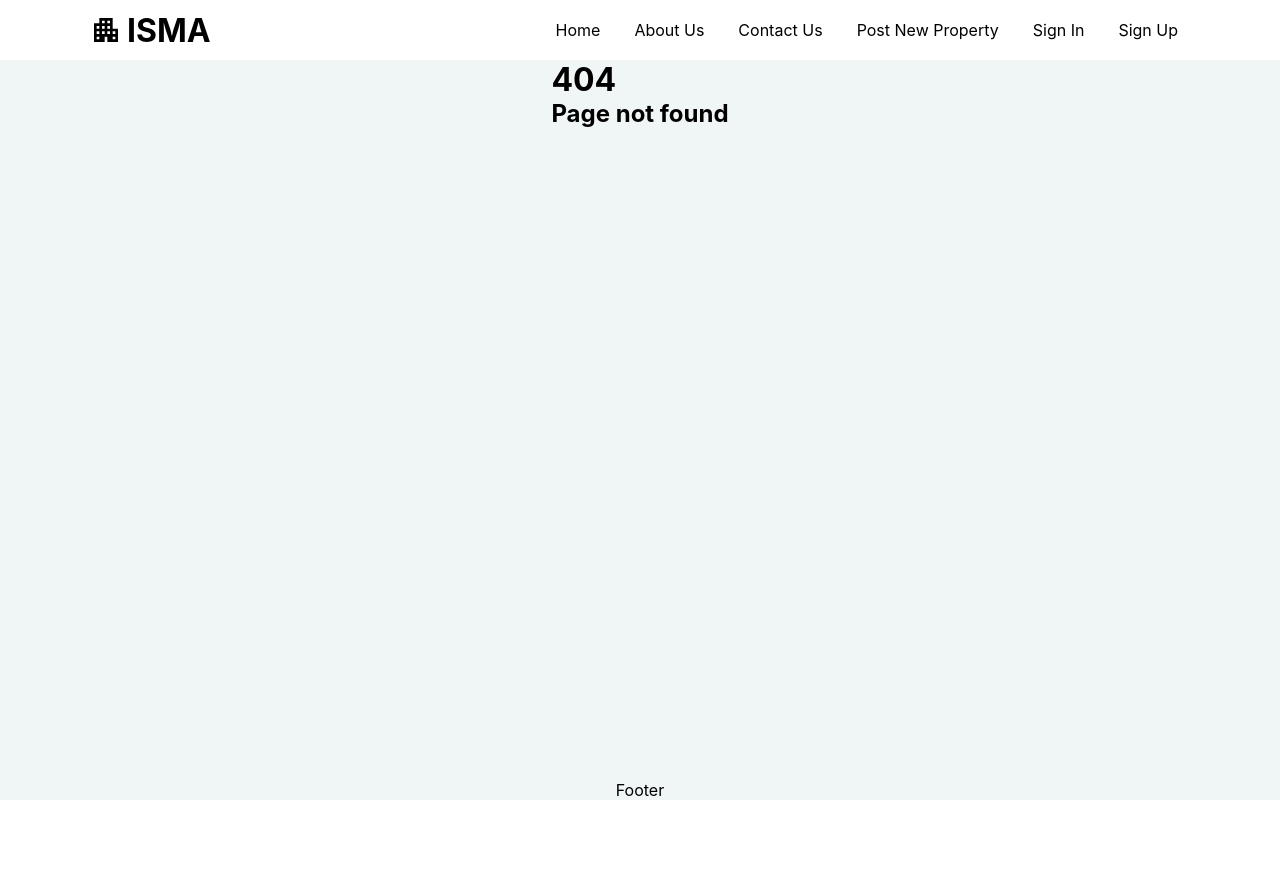
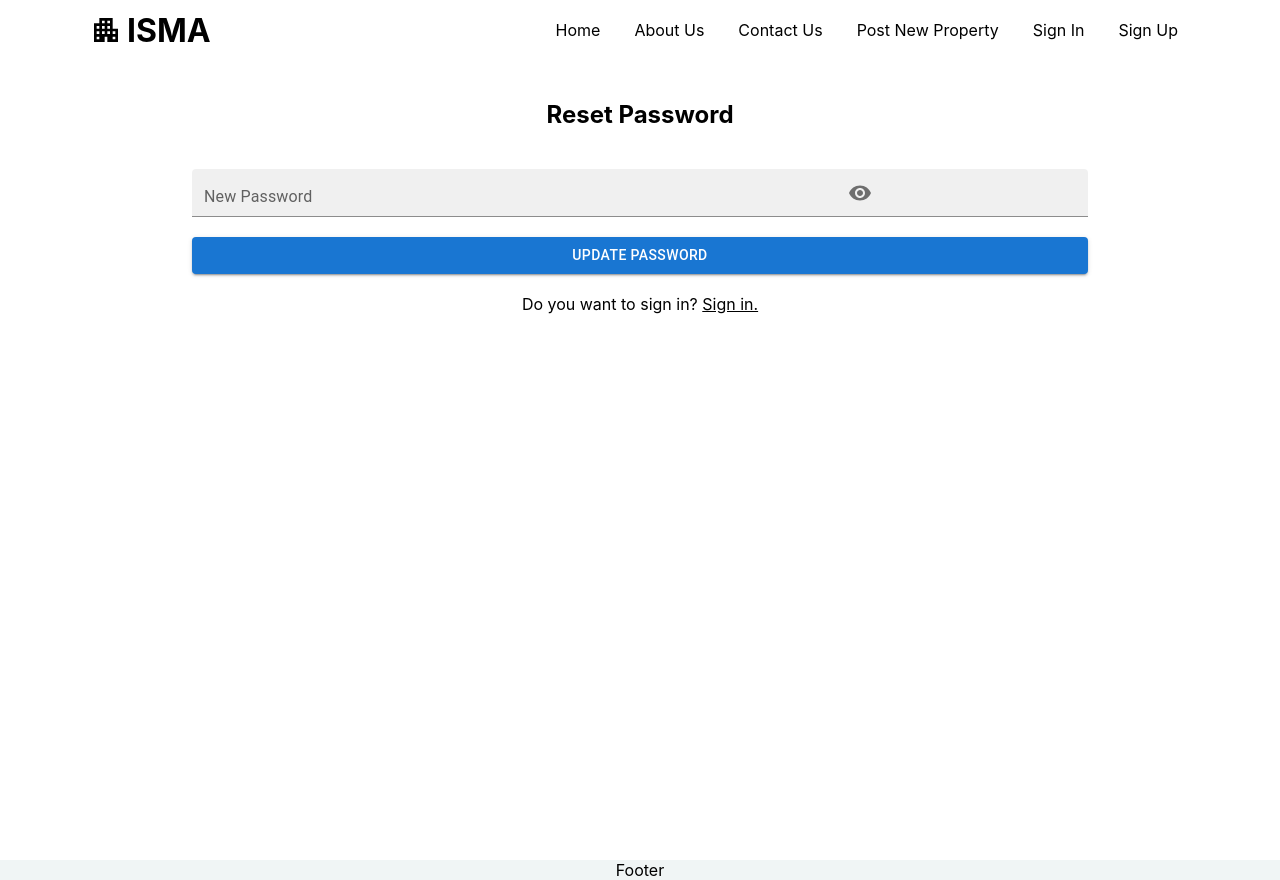
Before and after one commit to hirwajeaneric/apartment-sharing-web-app, a React (Create React App) app: page /reset-password in a window 1280 px wide. Before the commit this address had no page. Before the commit the page ends 800 px from the top, so only its background shows below. Built offline with nearby package versions, Linux system fonts and the light colour scheme.

Commit message:
Changed authentication structure

```diff
--- a/src/App.js
+++ b/src/App.js
@@ -21,6 +21,10 @@ import ReportPreview from './pages/ReportPreview';
 import TenantInfo from './pages/TenantInfo';
 import ErrorPage from './pages/ErrorPage';
 import PostProperty from './pages/PostProperty';
+import Signin from './pages/Signin';
+import Signup from './pages/Signup';
+import ResetPassword from './pages/ResetPassword';
+import RequestPasswordReset from './pages/RequestPasswordReset';
 
 function App() {
   return (
@@ -35,9 +39,14 @@ function App() {
             <Route path='' element={<Home />} />
             <Route path='property/:id' element={<PropertyDetailsHome />} />
 
+            <Route path='signin' element={<Signin />} />
+            <Route path='signup' element={<Signup />} />
+            <Route path='reset-password' element={<ResetPassword />} />
+            <Route path='forgot-password' element={<RequestPasswordReset />} />
+
             {/* Unrestricted Routes  */}
-            <Route path='post' element={<PostProperty />} />
-            <Route path='user/:fullName' element={localStorage.getItem(`usrTkn`) ? <UserAccount /> : <Navigate replace to='/' />} >
+            <Route path='post' element={localStorage.getItem(`usrTkn`) ? <PostProperty /> : <Navigate replace to='/signin' />} />
+            <Route path='user/:fullName' element={localStorage.getItem(`usrTkn`) ? <UserAccount /> : <Navigate replace to='/signin' />} >
               <Route path='' element={<UserAccountHome />} />
               <Route path='contracts' element={<Contracts />} />
               <Route path='settings' element={<UserAccountSettings />} />
--- a/src/components/sections/NavigationBar.jsx
+++ b/src/components/sections/NavigationBar.jsx
@@ -9,29 +9,14 @@ import { DesktopNav, Logo, MobileNav, MobileNavButton } from '../styled-componen
 import Box from '@mui/material/Box';
 import Modal from '@mui/material/Modal';
 
-const style = {
-  position: 'absolute',
-  left: '0px',
-  bottom: '0px',
-  height: '90vh',
-  width: '70%',
-  background: 'white',
-  boxShadow: 24,
-};
-
 export default function NavigationBar() {
   const [anchorEl, setAnchorEl] = useState(null);
   const navigate = useNavigate();
-  const [open, setOpen] = React.useState(false);
+  const [open, setOpen] = useState(false);
   const [userInfo, setUserInfo] = useState({ id: '', email: '', fullName: '', phone: '', nationality: '', nationalId: '', passportNumber: '', profilePicturer: '' });
-  const [openNav, setOpenNav] = useState(false);
 
   const handleOpenNav = () => setOpen(true);
   const handleCloseNav = () => setOpen(false);
-
-  const toggleMenu = () => {
-    setOpenNav(!openNav);
-  }
 
   useEffect(()=> {
     setUserInfo(JSON.parse(localStorage.getItem('usrInfo')));
@@ -46,14 +31,6 @@ export default function NavigationBar() {
     setAnchorEl(null);
   };
 
-  const displaySignupForm = () => {
-
-  }
-
-  const displaySigninForm = () => {
-
-
-  }
 
   const signout = () => {
     localStorage.removeItem('usrTkn');
@@ -78,8 +55,8 @@ export default function NavigationBar() {
             }
             {!localStorage.getItem('usrTkn') &&
               <>
-                <button type='button' onClick={displaySigninForm}>Sign In</button>
-                <button type='button' onClick={displaySignupForm}>Sign Up</button>
+                <NavLink to={'/signin'}>Sign In</NavLink>
+                <NavLink to={'/signup'}>Sign Up</NavLink>
               </>
             }
             {localStorage.getItem('usrTkn') &&
@@ -112,20 +89,12 @@ export default function NavigationBar() {
                 }
                 {!localStorage.getItem('usrTkn') &&
                   <>
-                    <button type='button' onClick={() => {displaySigninForm(); setOpen(false);}}>Sign In</button>
-                    <button type='button' onClick={() => {displaySignupForm(); setOpen(false);}}>Sign Up</button>
+                    <NavLink to={'/signin'} onClick={handleCloseNav}>Sign In</NavLink>
+                    <NavLink to={'/signup'} onClick={handleCloseNav}>Sign Up</NavLink>
                   </>
                 }
                 {localStorage.getItem('usrTkn') &&
-                  <div>
-                    <IconButton size="large" sx={{ padding: '0px' }} aria-label="account of current user" aria-controls="menu-appbar" aria-haspopup="true" onClick={handleMenu} color="inherit">
-                      <AccountCircle style={{ color: 'green' }}/>
-                    </IconButton>
-                    <Menu id="menu-appbar" anchorEl={anchorEl} anchorOrigin={{ vertical: 'top', horizontal: 'right' }} keepMounted transformOrigin={{ vertical: 'top', horizontal: 'right' }} open={Boolean(anchorEl)} onClose={handleClose}>
-                      <MenuItem onClick={() => { navigate(`/user/${userInfo.fullName.split(' ').join('')}/settings`); handleClose(); }}>Profile/Settings</MenuItem>
-                      <MenuItem onClick={() => { signout(); handleClose(); }}>Log out</MenuItem>
-                    </Menu>
-                  </div>
+                  <MenuItem onClick={() => { signout(); handleClose(); }}>Log out</MenuItem>
                 }
               </MobileNav>
             </Box>
--- a/src/components/styled-components/authenticationPages.jsx
+++ b/src/components/styled-components/authenticationPages.jsx
@@ -93,7 +93,7 @@ export const AuthenticationPageContainer = styled.div`
     height: 100%;
     min-height: 100vh;
     width: 100%;
-    background: #f0f5f5;
+    background: white;
 
     @media (max-width: 1080px) {
 
@@ -138,7 +138,7 @@ export const AuthFormContainer = styled.form`
     flex-direction: column;
     align-items: center;
     gap: 20px;
-    width: 30%;
+    width: 70%;
     margin-bottom: 80px;
 
     input, button, div {
--- a/src/components/sections/authentication/Signup.jsx
+++ b/src/pages/ResetPassword.jsx
@@ -1,10 +1,7 @@
-import { Button, TextField } from '@mui/material';
-import Snackbar from '@mui/material/Snackbar';
-import MuiAlert from '@mui/material/Alert';
-import React, { useState } from 'react';
-import { Link } from 'react-router-dom';
-import { AuthenticationPageContainer, AuthFormContainer, CommandButtons, InnerContainer } from '../../styled-components/authenticationPages';
-import axios from 'axios';
+import { Button } from '@mui/material';
+import React, { useState } from 'react'
+import { Link, useParams } from 'react-router-dom'
+import { AuthenticationPageContainer, AuthFormContainer, InnerContainer } from '../components/styled-components/authenticationPages';
 
 import InputLabel from '@mui/material/InputLabel';
 import IconButton from '@mui/material/IconButton';
@@ -13,20 +10,26 @@ import FilledInput from '@mui/material/FilledInput';
 import FormControl from '@mui/material/FormControl';
 import Visibility from '@mui/icons-material/Visibility';
 import VisibilityOff from '@mui/icons-material/VisibilityOff';
-import Apis from '../../utils/Apis';
+import { Helmet } from 'react-helmet-async';
+import Snackbar from '@mui/material/Snackbar';
+import MuiAlert from '@mui/material/Alert';
+import axios from 'axios';
+import Apis from '../utils/APIS';
 
 const Alert = React.forwardRef(function Alert(props, ref) {
   return <MuiAlert elevation={6} ref={ref} variant="filled" {...props} />;
 });
 
 
-const Signup = () => {
+const ResetPassword = () => {
+  const params = useParams();
+
   // States
-  const [showPassword, setShowPassword] = useState(false);
-  const [formData, setFormData] = useState({ fullName: '', email: '', phone: '', role: 'admin', password: '' });
+  const [showPassword, setShowPassword] = React.useState(false);
+  const [formData, setFormData] = useState({ password: '' });
   const [progress, setProgress] = useState({ value: '', disabled: false});
   const [open, setOpen] = useState(false);
-  const [responseMessage, setResponseMessage] = useState({ message: '', severity: ''});
+  const [responseMessage, setResponseMessage] = useState({ message: '', severity: ''})
 
   const handleClose = (event, reason) => {
     if (reason === 'clickaway') {
@@ -40,28 +43,40 @@ const Signup = () => {
   const handleClickShowPassword = () => setShowPassword((show) => !show);
   const handleMouseDownPassword = (event) => { event.preventDefault() };
 
+  // Reseting the password
   const submitForm = (e) => {
     e.preventDefault();
+    const data = {};
+    const { password } = formData;
+    data.password = password;
 
-    if (formData.fullName.length <= 3) {
-      setResponseMessage({ message: 'Your name must be more than 3 characters long ', severity: 'error' });
+    if (data.password === '') {
+      setResponseMessage({ message: 'You must provide a password.', severity: 'error' });
       setOpen(true);
       return;
     } else {
-      setProgress({ value: 'Signing up ...', disabled: true });
+      setProgress({ value: 'Reseting password ...', disabled: true});
 
-      axios.post(Apis.userApis.signUp, formData)
+      // Setting headers
+      const config = {
+        headers: {
+          'Authorization' : `Bearer ${params.token}`,
+        }
+      }
+
+      // API Call
+      axios.put(`${Apis.userApis.resetPassword}${params.userId}`, data, config)
       .then(response => {
         setTimeout(()=>{
-          if (response.status === 201) {
-            const { token, ...userInfo } = response.data.user;
-
+          if (response.status === 200) {
+            setResponseMessage({ message: response.data.message, severity: 'success' });
+            setOpen(true);
             setProgress({ value: '', disabled: false });
-            localStorage.setItem('usrInfo', JSON.stringify(userInfo));
-            localStorage.setItem('usrTkn', token);
-            window.location.replace('/');
           }
         }, 2000);
+        setTimeout(()=>{
+          window.location.replace('../signin');
+        },2000);
       })
       .catch(error => {
         if (error.response && error.response.status >= 400 && error.response.status <= 500) {
@@ -70,30 +85,31 @@ const Signup = () => {
           setProgress({ value: '', disabled: false });
         }
       });
-
     }
   }
 
   return (
     <AuthenticationPageContainer>
+      <Helmet>
+        <title>Reset Password</title>
+        <meta name="description" content={`Change password`} />
+      </Helmet>
+
       <InnerContainer>
-        <h2 style={{ textAlign: 'center' }}>ADMIN SIGN UP</h2>
+        <h2 style={{ textAlign: 'center' }}>Reset Password</h2>
         <AuthFormContainer onSubmit={submitForm}>
-          <TextField id="fullName" sx={{ m: 1, width: '40ch' }}  size='small' label="Full name" variant="filled" name='fullName' value={formData.fullName || ''} onChange={handleChange}/>
-          <TextField id="email" sx={{ m: 1, width: '40ch' }}  size='small' label="Email" variant="filled" name='email' value={formData.email || ''} onChange={handleChange}/>
-          <TextField id="phone" sx={{ m: 1, width: '40ch' }}  size='small' label="Phone" variant="filled" name='phone' value={formData.phone || ''} onChange={handleChange}/>
           <FormControl variant="filled">
-            <InputLabel htmlFor="filled-adornment-password">Password</InputLabel>
+            <InputLabel htmlFor="filled-adornment-password">New Password</InputLabel>
             <FilledInput id="filled-adornment-password" type={showPassword ? 'text' : 'password'} size='small' name='password' value={formData.password || ''} onChange={handleChange}
               endAdornment={<InputAdornment position="end"><IconButton aria-label="toggle password visibility"onClick={handleClickShowPassword} onMouseDown={handleMouseDownPassword} edge="end">{showPassword ? <VisibilityOff /> : <Visibility />}</IconButton></InputAdornment>}
             />
           </FormControl>
-          <CommandButtons>
-            {!progress.disabled && <Button type='submit' variant='contained' size='medium' color='primary'>Sign up </Button>}
-            {progress.disabled && <Button type='submit' variant='contained' size='medium' color='primary' disabled>{progress.value} </Button>}
 
-            <p>Do you already have an account? <Link style={{color: 'black'}} to={'../signin'}>Sign In Here</Link></p>
-          </CommandButtons>
+          <div style={{ display: 'flex', flexDirection: 'column', width: '100%', justifyContent: 'space-between', alignItems: 'flex-start' }}>
+            {!progress.disabled && <Button type='submit' style={{width: '100%' }} variant='contained' size='medium' color='primary'>Update password </Button>}
+            {progress.disabled && <Button type='submit' style={{width: '100%' }} variant='contained' size='medium' color='primary' disabled>{progress.value}</Button>}
+            <p style={{ width: '100%', marginTop: '20px', textAlign: 'center' }}>Do you want to sign in? <Link style={{color: 'black'}} to={'../signin'}>Sign in.</Link></p>
+          </div>
         </AuthFormContainer>
       </InnerContainer>
 
@@ -105,4 +121,4 @@ const Signup = () => {
   )
 }
 
-export default Signup;
+export default ResetPassword
--- a/src/components/sections/authentication/Signin.jsx
+++ b/src/pages/Signin.jsx
@@ -1,8 +1,8 @@
 import { Button, TextField } from '@mui/material';
 import React, { useState } from 'react'
 import { Link } from 'react-router-dom'
-import { AuthenticationPageContainer, AuthFormContainer, CommandButtons, InnerContainer } from '../../styled-components/authenticationPages'
-import APIS from '../../utils/Apis';
+import { AuthenticationPageContainer, AuthFormContainer, CommandButtons, InnerContainer } from '../components/styled-components/authenticationPages'
+import APIS from '../utils/APIS';
 
 import InputLabel from '@mui/material/InputLabel';
 import IconButton from '@mui/material/IconButton';
@@ -11,6 +11,7 @@ import FilledInput from '@mui/material/FilledInput';
 import FormControl from '@mui/material/FormControl';
 import Visibility from '@mui/icons-material/Visibility';
 import VisibilityOff from '@mui/icons-material/VisibilityOff';
+import { Helmet } from 'react-helmet-async';
 import Snackbar from '@mui/material/Snackbar';
 import MuiAlert from '@mui/material/Alert';
 import axios from 'axios';
@@ -62,9 +63,9 @@ const Signin = () => {
             const { token, ...userInfo } = response.data.user;
 
             setProgress({ value: '', disabled: false });
-            localStorage.setItem('usrInfo', JSON.stringify(userInfo));
-            localStorage.setItem('usrTkn', token);
-            window.location.replace('/');
+            localStorage.setItem('admnInfo', JSON.stringify(userInfo));
+            localStorage.setItem('admnTkn', token);
+            window.location.replace('/admin/');
           }
         }, 2000);
       })
@@ -80,8 +81,12 @@ const Signin = () => {
 
   return (
     <AuthenticationPageContainer>
+      <Helmet>
+        <title>Sign In</title>
+        <meta name="description" content={`Sign in to your ISMA Account.`} />
+      </Helmet>
       <InnerContainer>
-        <h2 style={{ textAlign: 'center' }}>ADMIN SIGN IN</h2>
+        <h2 style={{ textAlign: 'center' }}>Sign In to your account</h2>
         <AuthFormContainer onSubmit={submitForm}>
           <TextField id="filled-basic" sx={{ m: 1, width: '40ch' }}  size='small' label="email" variant="filled" name='email' value={formData.email || ''} onChange={handleChange}/>
           <FormControl variant="filled">
--- a/src/components/sections/authentication/ResetPassword.jsx
+++ b/src/pages/Signup.jsx
@@ -1,7 +1,10 @@
-import { Button } from '@mui/material';
-import React, { useState } from 'react'
-import { Link, useParams } from 'react-router-dom'
-import { AuthenticationPageContainer, AuthFormContainer, InnerContainer } from '../../styled-components/authenticationPages'
+import { Button, TextField } from '@mui/material';
+import Snackbar from '@mui/material/Snackbar';
+import MuiAlert from '@mui/material/Alert';
+import React, { useState } from 'react';
+import { Link } from 'react-router-dom';
+import { AuthenticationPageContainer, AuthFormContainer, CommandButtons, InnerContainer } from '../components/styled-components/authenticationPages';
+import axios from 'axios';
 
 import InputLabel from '@mui/material/InputLabel';
 import IconButton from '@mui/material/IconButton';
@@ -10,25 +13,21 @@ import FilledInput from '@mui/material/FilledInput';
 import FormControl from '@mui/material/FormControl';
 import Visibility from '@mui/icons-material/Visibility';
 import VisibilityOff from '@mui/icons-material/VisibilityOff';
-import Snackbar from '@mui/material/Snackbar';
-import MuiAlert from '@mui/material/Alert';
-import axios from 'axios';
-import Apis from '../../utils/Apis';
+import { Helmet } from 'react-helmet-async';
+import Apis from '../utils/APIS';
 
 const Alert = React.forwardRef(function Alert(props, ref) {
   return <MuiAlert elevation={6} ref={ref} variant="filled" {...props} />;
 });
 
 
-const ResetPassword = () => {
-  const params = useParams();
-
+const Signup = () => {
   // States
-  const [showPassword, setShowPassword] = React.useState(false);
-  const [formData, setFormData] = useState({ password: '' });
+  const [showPassword, setShowPassword] = useState(false);
+  const [formData, setFormData] = useState({ fullName: '', email: '', phone: '', role: 'admin', password: '' });
   const [progress, setProgress] = useState({ value: '', disabled: false});
   const [open, setOpen] = useState(false);
-  const [responseMessage, setResponseMessage] = useState({ message: '', severity: ''})
+  const [responseMessage, setResponseMessage] = useState({ message: '', severity: ''});
 
   const handleClose = (event, reason) => {
     if (reason === 'clickaway') {
@@ -42,40 +41,28 @@ const ResetPassword = () => {
   const handleClickShowPassword = () => setShowPassword((show) => !show);
   const handleMouseDownPassword = (event) => { event.preventDefault() };
 
-  // Reseting the password
   const submitForm = (e) => {
     e.preventDefault();
-    const data = {};
-    const { password } = formData;
-    data.password = password;
 
-    if (data.password === '') {
-      setResponseMessage({ message: 'You must provide a password.', severity: 'error' });
+    if (formData.fullName.length <= 3) {
+      setResponseMessage({ message: 'Your name must be more than 3 characters long ', severity: 'error' });
       setOpen(true);
       return;
     } else {
-      setProgress({ value: 'Reseting password ...', disabled: true});
+      setProgress({ value: 'Signing up ...', disabled: true });
 
-      // Setting headers
-      const config = {
-        headers: {
-          'Authorization' : `Bearer ${params.token}`,
-        }
-      }
-
-      // API Call
-      axios.put(`${Apis.userApis.resetPassword}${params.userId}`, data, config)
+      axios.post(Apis.userApis.signUp, formData)
       .then(response => {
         setTimeout(()=>{
-          if (response.status === 200) {
-            setResponseMessage({ message: response.data.message, severity: 'success' });
-            setOpen(true);
+          if (response.status === 201) {
+            const { token, ...userInfo } = response.data.user;
+
             setProgress({ value: '', disabled: false });
+            localStorage.setItem('admnInfo', JSON.stringify(userInfo));
+            localStorage.setItem('admnTkn', token);
+            window.location.replace('/admin/');
           }
         }, 2000);
-        setTimeout(()=>{
-          window.location.replace('../signin');
-        },2000);
       })
       .catch(error => {
         if (error.response && error.response.status >= 400 && error.response.status <= 500) {
@@ -84,26 +71,34 @@ const ResetPassword = () => {
           setProgress({ value: '', disabled: false });
         }
       });
+
     }
   }
 
   return (
     <AuthenticationPageContainer>
+      <Helmet>
+        <title>Create an account</title>
+        <meta name="description" content={`Admin sign up form.`} />
+      </Helmet>
       <InnerContainer>
-        <h2 style={{ textAlign: 'center' }}>RESET PASSWORD</h2>
+        <h2 style={{ textAlign: 'center' }}>Create an account</h2>
         <AuthFormContainer onSubmit={submitForm}>
+          <TextField id="fullName" sx={{ m: 1, width: '40ch' }}  size='small' label="Full name" variant="filled" name='fullName' value={formData.fullName || ''} onChange={handleChange}/>
+          <TextField id="email" sx={{ m: 1, width: '40ch' }}  size='small' label="Email" variant="filled" name='email' value={formData.email || ''} onChange={handleChange}/>
+          <TextField id="phone" sx={{ m: 1, width: '40ch' }}  size='small' label="Phone" variant="filled" name='phone' value={formData.phone || ''} onChange={handleChange}/>
           <FormControl variant="filled">
-            <InputLabel htmlFor="filled-adornment-password">New Password</InputLabel>
+            <InputLabel htmlFor="filled-adornment-password">Password</InputLabel>
             <FilledInput id="filled-adornment-password" type={showPassword ? 'text' : 'password'} size='small' name='password' value={formData.password || ''} onChange={handleChange}
               endAdornment={<InputAdornment position="end"><IconButton aria-label="toggle password visibility"onClick={handleClickShowPassword} onMouseDown={handleMouseDownPassword} edge="end">{showPassword ? <VisibilityOff /> : <Visibility />}</IconButton></InputAdornment>}
             />
           </FormControl>
+          <CommandButtons>
+            {!progress.disabled && <Button type='submit' variant='contained' size='medium' color='primary'>Sign up </Button>}
+            {progress.disabled && <Button type='submit' variant='contained' size='medium' color='primary' disabled>{progress.value} </Button>}
 
-          <div style={{ display: 'flex', flexDirection: 'column', width: '100%', justifyContent: 'space-between', alignItems: 'flex-start' }}>
-            {!progress.disabled && <Button type='submit' style={{width: '100%' }} variant='contained' size='medium' color='primary'>Update password </Button>}
-            {progress.disabled && <Button type='submit' style={{width: '100%' }} variant='contained' size='medium' color='primary' disabled>{progress.value}</Button>}
-            <p style={{ width: '100%', marginTop: '20px', textAlign: 'center' }}>Do you want to sign in? <Link style={{color: 'black'}} to={'../signin'}>Sign in.</Link></p>
-          </div>
+            <p>Do you already have an account? <Link style={{color: 'black'}} to={'../signin'}>Sign In Here</Link></p>
+          </CommandButtons>
         </AuthFormContainer>
       </InnerContainer>
 
@@ -115,4 +110,4 @@ const ResetPassword = () => {
   )
 }
 
-export default ResetPassword
+export default Signup;
```
Also changed, not shown: src/pages/RequestPasswordReset.jsx (renamed from src/components/sections/authentication/RequestPasswordReset.jsx, +7 -2 lines).
